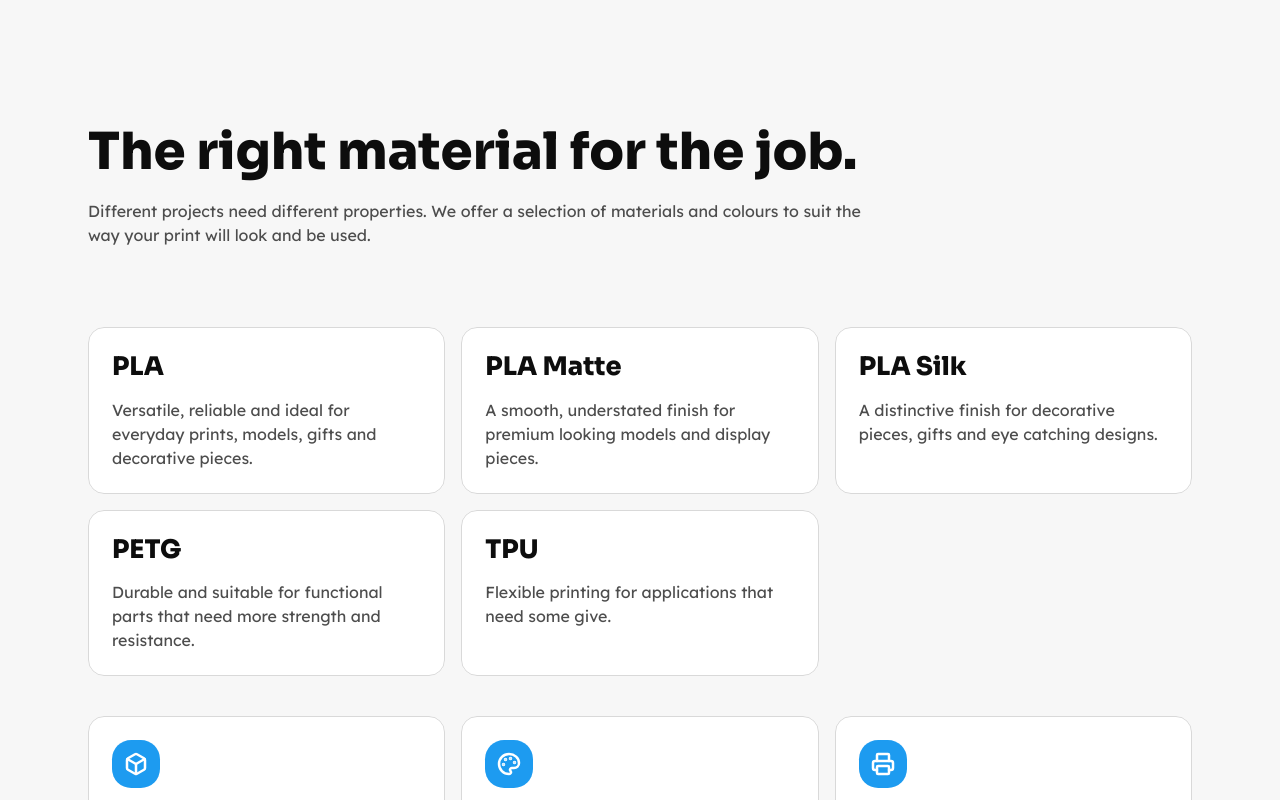
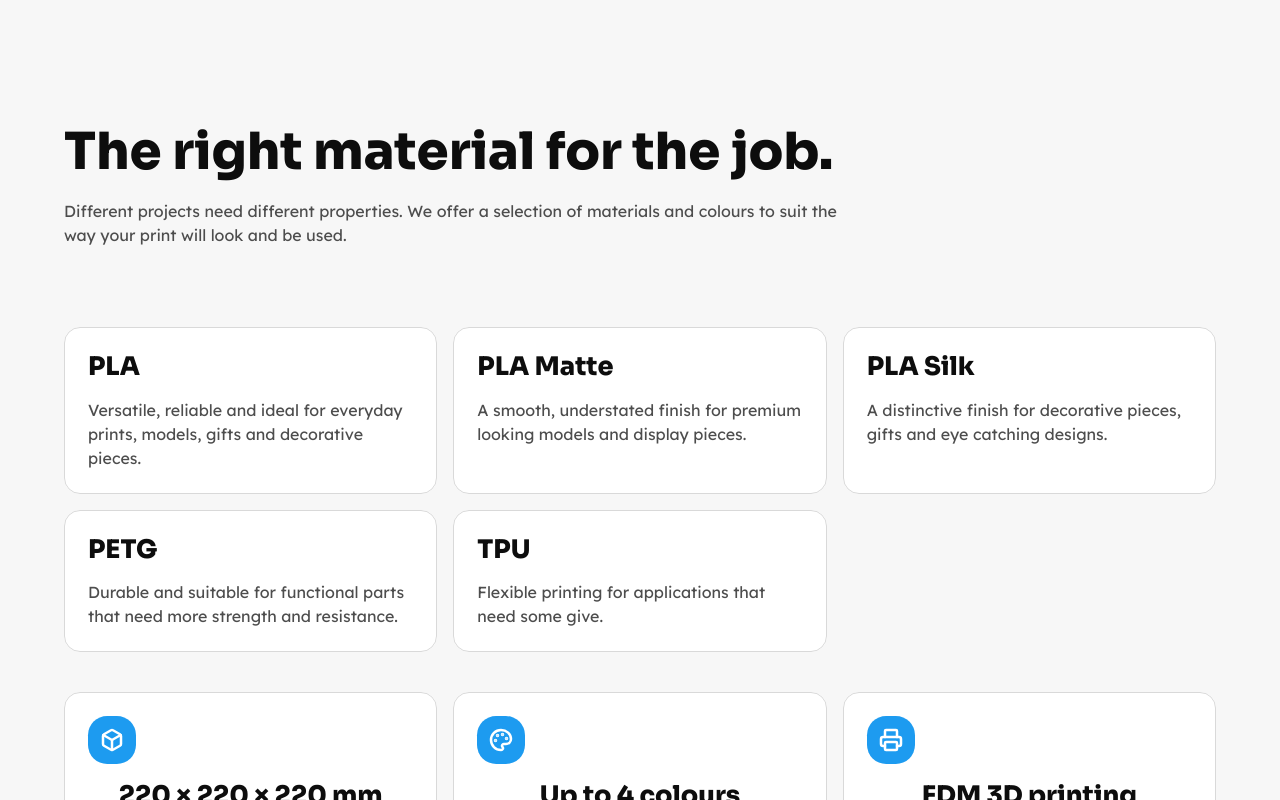
Before and after one commit to o-theophilus/extrude, a SvelteKit app: page / in a window 1280 px wide. Shown: the part 4480-5280 px from the top of the page. Built offline with nearby package versions, Linux system fonts and the light colour scheme.

Commit message:
Refactor section structure in 5_spec.svelte

```diff
--- a/src/routes/_home/5_spec.svelte
+++ b/src/routes/_home/5_spec.svelte
@@ -29,7 +29,7 @@
 	];
 </script>
 
-<section>
+
 	<div class="bg margin_160">
 		<section>
 			<div id="materials" class="margin_160 grid_container">
@@ -62,4 +62,3 @@
 			</div>
 		</section>
 	</div>
-</section>
```
